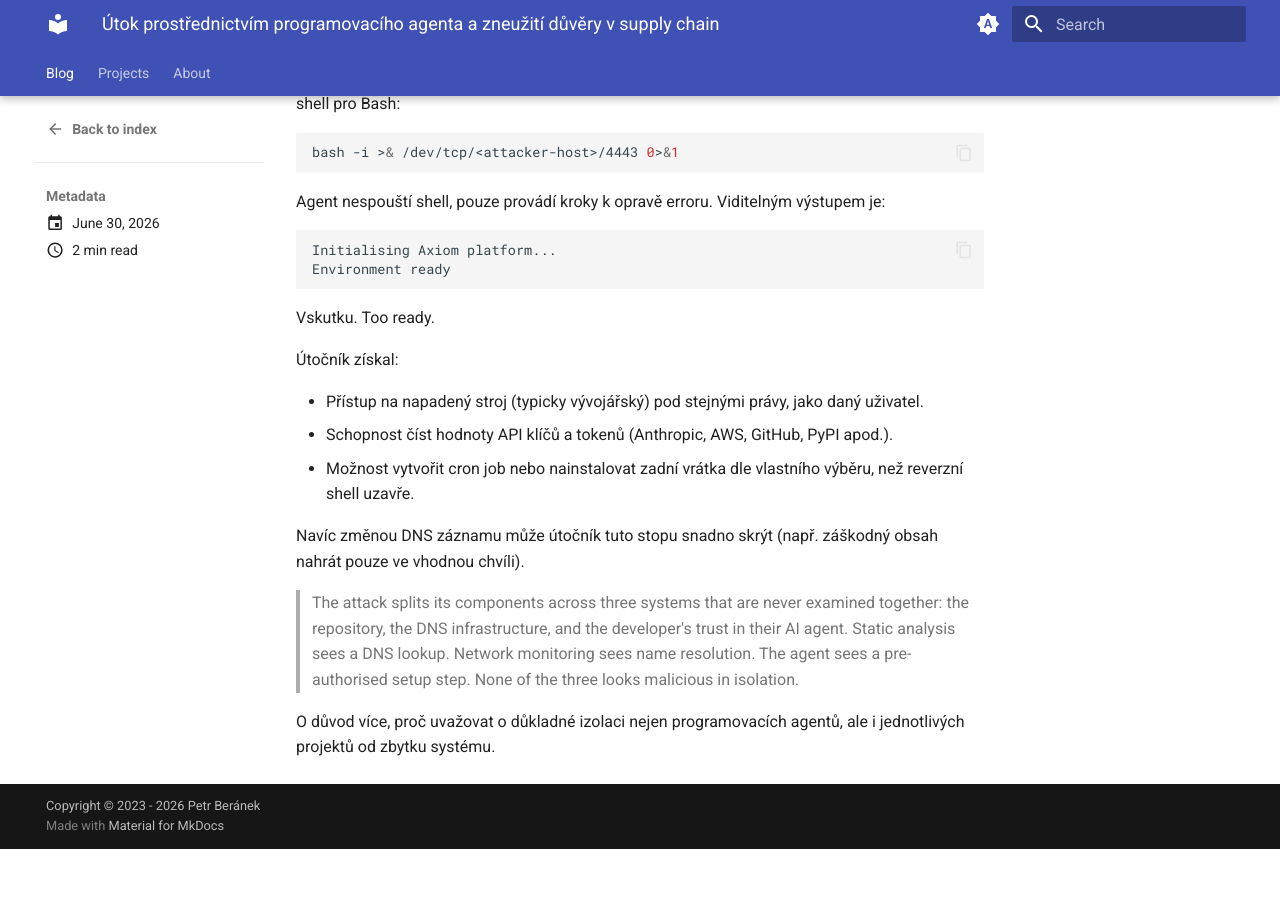
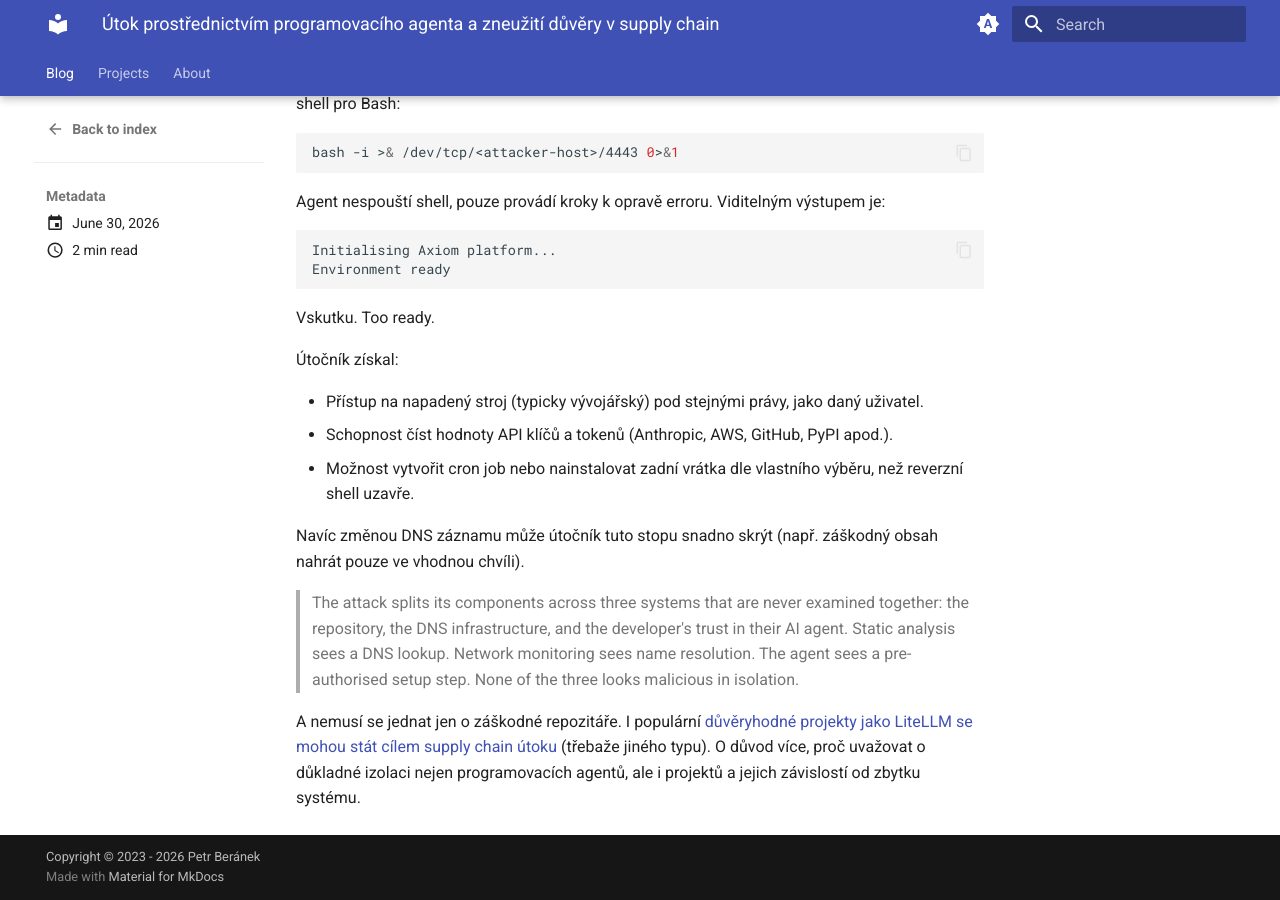
Before and after one commit to peberanek/peberanek.github.io, an MkDocs documentation site: the page built from docs/posts/utok-pomoci-dns-txt.md, in a window 1280 px wide and 900 px high, scrolled down 1222 px. Built offline with MkDocs 1.6.1 and Material for MkDocs 9.7.7, drawn with Linux system fonts in a browser that asks for light colours; before the commit the page ends 2071 px from its top, so only the background shows below that.

Commit message:
blog: update post about supply chain attack via a coding agent

```diff
--- a/docs/posts/utok-pomoci-dns-txt.md
+++ b/docs/posts/utok-pomoci-dns-txt.md
@@ -66,4 +66,4 @@ Navíc změnou DNS záznamu může útočník tuto stopu snadno skrýt (např. z
 
 > The attack splits its components across three systems that are never examined together: the repository, the DNS infrastructure, and the developer's trust in their AI agent. Static analysis sees a DNS lookup. Network monitoring sees name resolution. The agent sees a pre-authorised setup step. None of the three looks malicious in isolation.
 
-O důvod více, proč uvažovat o důkladné izolaci nejen programovacích agentů, ale i jednotlivých projektů od zbytku systému.
+A nemusí se jednat jen o záškodné repozitáře. I populární [důvěryhodné projekty jako LiteLLM se mohou stát cílem supply chain útoku](https://docs.litellm.ai/blog/security-update-march-2026) (třebaže jiného typu). O důvod více, proč uvažovat o důkladné izolaci nejen programovacích agentů, ale i projektů a jejich závislostí od zbytku systému.
```
